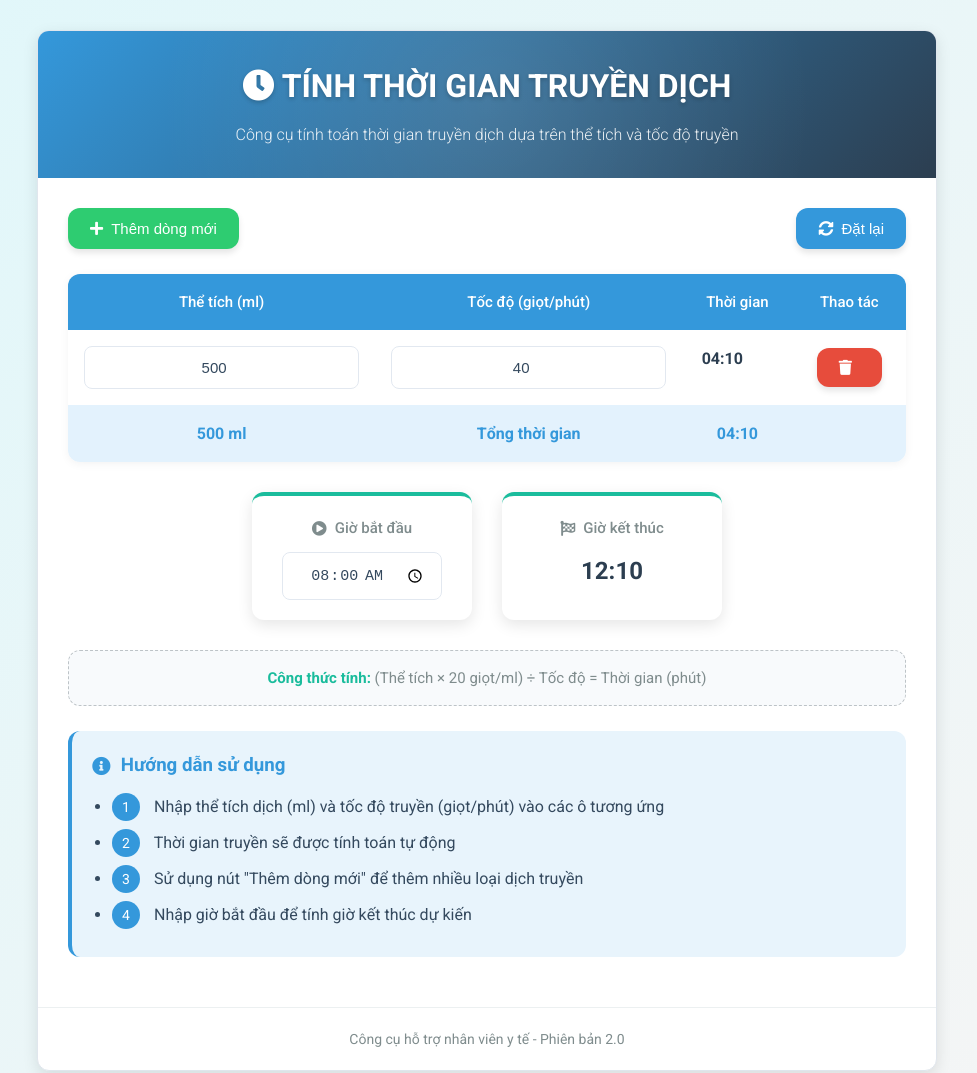
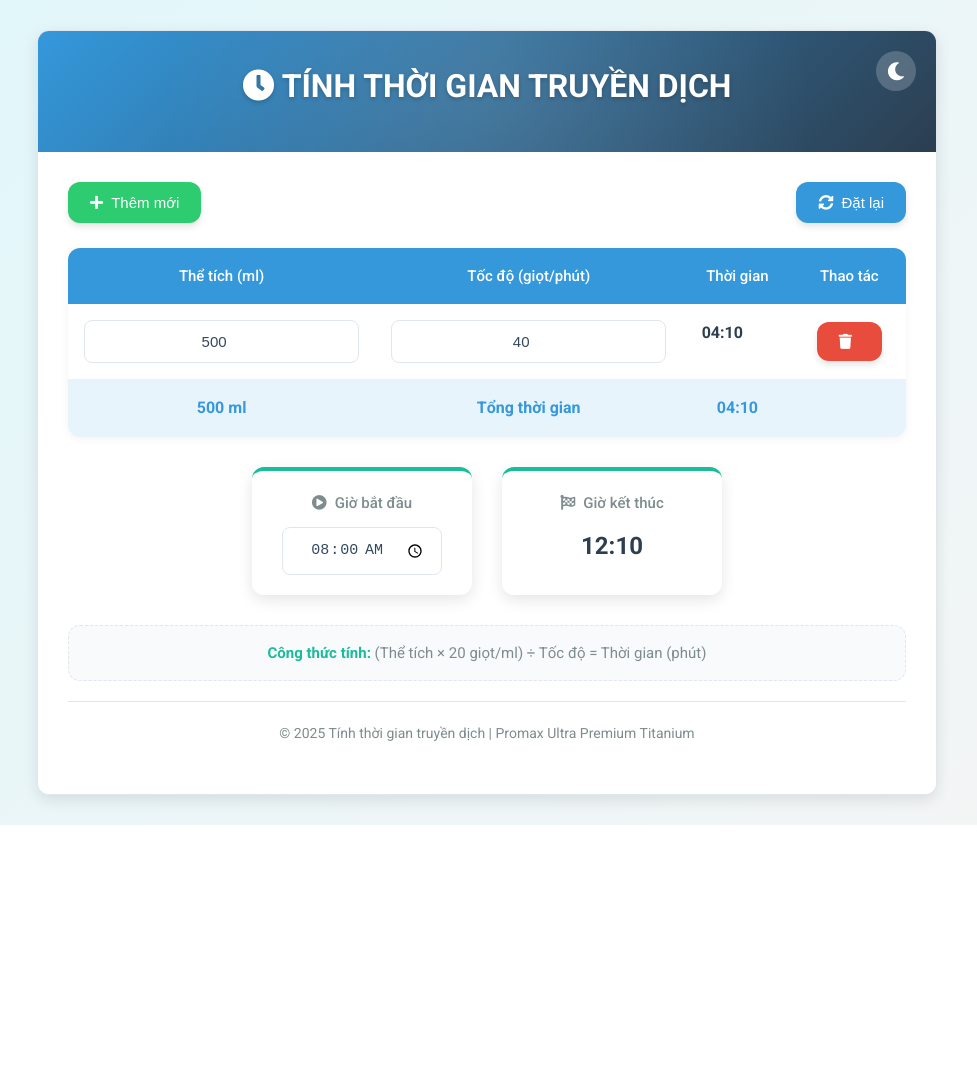
Before and after one commit to qtrungyb/truyendich, a plain HTML site: page index.html in a window 1280 px wide. Shown: the top 1073 px of the page, without its empty margins (153-1130 px from the left). After the commit the page ends 825 px from the top, so only its background shows below. Drawn offline with Linux system fonts and the light colour scheme.

Commit message:
Update index.html

```diff
--- a/index.html
+++ b/index.html
@@ -8,6 +8,7 @@
     <link rel="stylesheet" href="https://cdnjs.cloudflare.com/ajax/libs/font-awesome/5.15.3/css/all.min.css">
     <style>
         :root {
+            /* Light mode variables */
             --primary: #3498db;
             --secondary: #2c3e50;
             --accent: #1abc9c;
@@ -19,6 +20,42 @@
             --border-radius: 12px;
             --box-shadow: 0 5px 15px rgba(0, 0, 0, 0.1);
             --transition: all 0.3s ease;
+
+            /* Background and text */
+            --bg-color: white;
+            --text-color: #34495e;
+            --card-bg: white;
+            --header-bg: linear-gradient(135deg, var(--primary) 0%, var(--secondary) 100%);
+            --table-header-bg: var(--primary);
+            --table-row-bg: #f8fafc;
+            --table-row-hover: #ecf0f1;
+            --input-bg: white;
+            --border-color: #e0e6ed;
+            --info-bg: #e8f4fc;
+        }
+
+        .dark-mode {
+            /* Dark mode variables */
+            --primary: #3498db;
+            --secondary: #2c3e50;
+            --accent: #1abc9c;
+            --danger: #e74c3c;
+            --light: #121212;
+            --dark: #f5f5f5;
+            --success: #27ae60;
+            --warning: #f39c12;
+
+            /* Background and text */
+            --bg-color: #1e1e1e;
+            --text-color: #e0e0e0;
+            --card-bg: #252525;
+            --header-bg: linear-gradient(135deg, #1a5276 0%, #1c2833 100%);
+            --table-header-bg: #2c3e50;
+            --table-row-bg: #2d2d2d;
+            --table-row-hover: #3d3d3d;
+            --input-bg: #333;
+            --border-color: #444;
+            --info-bg: #1c2b3a;
         }
 
         * {
@@ -32,23 +69,28 @@
             background: linear-gradient(135deg, #e0f7fa 0%, #f5f5f5 100%);
             min-height: 100vh;
             padding: 30px 15px;
-            color: var(--dark);
+            color: var(--text-color);
             line-height: 1.6;
+            transition: var(--transition);
+        }
+
+        .dark-mode body {
+            background: linear-gradient(135deg, #0a1929 0%, #121212 100%);
         }
 
         .app-container {
             max-width: 900px;
             margin: 0 auto;
-            background: white;
+            background: var(--bg-color);
             border-radius: var(--border-radius);
             box-shadow: var(--box-shadow);
             overflow: hidden;
-            border: 1px solid #e0e6ed;
+            border: 1px solid var(--border-color);
             transition: var(--transition);
         }
 
         .app-header {
-            background: linear-gradient(135deg, var(--primary) 0%, var(--secondary) 100%);
+            background: var(--header-bg);
             color: white;
             padding: 30px;
             text-align: center;
@@ -88,7 +130,8 @@
 
         .app-body {
             padding: 30px;
-            background-color: #fff;
+            background-color: var(--bg-color);
+            transition: var(--transition);
         }
 
         .controls {
@@ -173,14 +216,15 @@
             border-collapse: separate;
             border-spacing: 0;
             margin-bottom: 30px;
-            background: white;
+            background: var(--card-bg);
             border-radius: var(--border-radius);
             overflow: hidden;
             box-shadow: 0 2px 10px rgba(0, 0, 0, 0.05);
+            transition: var(--transition);
         }
 
         .infusion-table th {
-            background-color: var(--primary);
+            background-color: var(--table-header-bg);
             color: white;
             padding: 16px;
             text-align: center;
@@ -193,12 +237,12 @@
         .infusion-table td {
             padding: 16px;
             text-align: center;
-            border-bottom: 1px solid #edf2f7;
+            border-bottom: 1px solid var(--border-color);
             transition: background 0.2s;
         }
 
         .infusion-table tr:nth-child(even) {
-            background-color: #f8fafc;
+            background-color: var(--table-row-bg);
         }
 
         .infusion-table tr:last-child td {
@@ -206,20 +250,20 @@
         }
 
         .infusion-table tr:hover td {
-            background-color: #ecf0f1;
+            background-color: var(--table-row-hover);
         }
 
         .input-field {
             width: 100%;
             padding: 12px 15px;
-            border: 1px solid #e2e8f0;
+            border: 1px solid var(--border-color);
             border-radius: 8px;
             font-size: 15px;
             transition: var(--transition);
             text-align: center;
-            background-color: white;
+            background-color: var(--input-bg);
             font-weight: 500;
-            color: var(--dark);
+            color: var(--text-color);
         }
 
         .input-field:focus {
@@ -237,7 +281,7 @@
         }
 
         .summary-row {
-            background-color: #e3f2fd !important;
+            background-color: var(--info-bg) !important;
             font-weight: 700;
         }
 
@@ -256,7 +300,7 @@
         }
 
         .time-card {
-            background: white;
+            background: var(--card-bg);
             border-radius: var(--border-radius);
             padding: 20px 30px;
             box-shadow: var(--box-shadow);
@@ -301,6 +345,10 @@
             gap: 8px;
         }
 
+        .dark-mode .time-label {
+            color: #b0b0b0;
+        }
+
         .time-value {
             font-size: 24px;
             font-weight: 700;
@@ -313,10 +361,14 @@
             font-size: 15px;
             color: #7f8c8d;
             padding: 15px;
-            background: #f8fafc;
+            background: var(--table-row-bg);
             border-radius: var(--border-radius);
-            border: 1px dashed #bdc3c7;
+            border: 1px dashed var(--border-color);
             position: relative;
+        }
+
+        .dark-mode .formula-note {
+            color: #b0b0b0;
         }
 
         .formula-note strong {
@@ -345,7 +397,7 @@
         }
 
         .info-section {
-            background: #e8f4fc;
+            background: var(--info-bg);
             border-radius: var(--border-radius);
             padding: 20px;
             margin-top: 25px;
@@ -366,7 +418,7 @@
 
         .info-section li {
             margin-bottom: 8px;
-            color: var(--dark);
+            color: var(--text-color);
         }
 
         .counter {
@@ -387,8 +439,40 @@
             padding: 20px;
             color: #7f8c8d;
             font-size: 14px;
-            border-top: 1px solid #ecf0f1;
+            border-top: 1px solid var(--border-color);
             margin-top: 20px;
+        }
+
+        .dark-mode .footer {
+            color: #b0b0b0;
+        }
+
+        /* Theme Toggle Button */
+        .theme-toggle {
+            position: absolute;
+            top: 20px;
+            right: 20px;
+            background: rgba(255, 255, 255, 0.2);
+            border: none;
+            width: 40px;
+            height: 40px;
+            border-radius: 50%;
+            display: flex;
+            align-items: center;
+            justify-content: center;
+            cursor: pointer;
+            transition: var(--transition);
+            z-index: 10;
+        }
+
+        .theme-toggle:hover {
+            background: rgba(255, 255, 255, 0.3);
+            transform: rotate(20deg);
+        }
+
+        .theme-toggle i {
+            color: white;
+            font-size: 18px;
         }
 
         @media (max-width: 768px) {
@@ -420,6 +504,11 @@
 
             .controls {
                 flex-direction: column;
+            }
+
+            .theme-toggle {
+                top: 10px;
+                right: 10px;
             }
         }
 
@@ -464,19 +553,33 @@
         .time-card.pulse {
             animation: pulse 1s ease;
         }
+
+        /* Appear animation for app container */
+        .app-container {
+            transform: translateY(20px);
+            opacity: 0;
+            transition: all 0.5s ease;
+        }
+
+        .app-container.loaded {
+            transform: translateY(0);
+            opacity: 1;
+        }
     </style>
 </head>
 <body>
     <div class="app-container">
         <div class="app-header">
+            <button class="theme-toggle" id="themeToggle">
+                <i class="fas fa-moon"></i>
+            </button>
             <h1><i class="fas fa-clock"></i> TÍNH THỜI GIAN TRUYỀN DỊCH</h1>
-            <p>Công cụ tính toán thời gian truyền dịch dựa trên thể tích và tốc độ truyền</p>
         </div>
 
         <div class="app-body">
             <div class="controls">
                 <button class="btn btn-primary" id="addRow">
-                    <i class="fas fa-plus"></i> Thêm dòng mới
+                    <i class="fas fa-plus"></i> Thêm mới
                 </button>
                 <button class="btn btn-secondary" id="resetBtn">
                     <i class="fas fa-sync-alt"></i> Đặt lại
@@ -524,20 +627,8 @@
             <div class="formula-note">
                 <strong>Công thức tính:</strong> (Thể tích × 20 giọt/ml) ÷ Tốc độ = Thời gian (phút)
             </div>
-
-            <div class="info-section">
-                <h3><i class="fas fa-info-circle"></i> Hướng dẫn sử dụng</h3>
-                <ul>
-                    <li><span class="counter">1</span> Nhập thể tích dịch (ml) và tốc độ truyền (giọt/phút) vào các ô tương ứng</li>
-                    <li><span class="counter">2</span> Thời gian truyền sẽ được tính toán tự động</li>
-                    <li><span class="counter">3</span> Sử dụng nút "Thêm dòng mới" để thêm nhiều loại dịch truyền</li>
-                    <li><span class="counter">4</span> Nhập giờ bắt đầu để tính giờ kết thúc dự kiến</li>
-                </ul>
-            </div>
-        </div>
-
         <div class="footer">
-            <p>Công cụ hỗ trợ nhân viên y tế - Phiên bản 2.0</p>
+            © 2025 Tính thời gian truyền dịch | Promax Ultra Premium Titanium
         </div>
     </div>
 
@@ -551,9 +642,35 @@
             const globalStartTime = document.getElementById('globalStartTime');
             const globalEndTime = document.getElementById('globalEndTime');
             const notification = document.getElementById('notification');
+            const themeToggle = document.getElementById('themeToggle');
             const DROPS_PER_ML = 20;
 
-            // Hiển thị thông báo
+            // Initialize app container animation
+            setTimeout(() => {
+                document.querySelector('.app-container').classList.add('loaded');
+            }, 100);
+
+            // Theme toggle functionality
+            function initTheme() {
+                const darkMode = localStorage.getItem('darkMode') === 'true';
+                document.body.classList.toggle('dark-mode', darkMode);
+                updateThemeIcon(darkMode);
+            }
+
+            function updateThemeIcon(isDark) {
+                const icon = themeToggle.querySelector('i');
+                icon.className = isDark ? 'fas fa-sun' : 'fas fa-moon';
+            }
+
+            themeToggle.addEventListener('click', function() {
+                const isDark = !document.body.classList.contains('dark-mode');
+                document.body.classList.toggle('dark-mode', isDark);
+                localStorage.setItem('darkMode', isDark);
+                updateThemeIcon(isDark);
+                showNotification(isDark ? 'Chế độ tối đã bật' : 'Chế độ sáng đã bật');
+            });
+
+            // Notification function
             function showNotification(message, isSuccess = true) {
                 notification.textContent = message;
                 notification.style.background = isSuccess ? 'var(--success)' : 'var(--danger)';
@@ -564,7 +681,7 @@
                 }, 3000);
             }
 
-            // Thêm hàng mới
+            // Add row functionality
             addRowBtn.addEventListener('click', function() {
                 const newRow = document.createElement('tr');
                 newRow.innerHTML = `
@@ -585,7 +702,6 @@
                     }
                 });
 
-                // Thêm sự kiện cho input mới
                 const inputs = newRow.querySelectorAll('.volume, .rate');
                 inputs.forEach(input => {
                     input.addEventListener('input', calculateAll);
@@ -594,7 +710,7 @@
                 showNotification('Đã thêm dòng mới');
             });
 
-            // Nút đặt lại
+            // Reset button functionality
             resetBtn.addEventListener('click', function() {
                 const rows = table.querySelectorAll('tbody tr');
                 if (rows.length > 1) {
@@ -613,7 +729,7 @@
                 showNotification('Đã đặt lại dữ liệu');
             });
 
-            // Xóa hàng
+            // Delete row functionality
             document.querySelector('.deleteRow').addEventListener('click', function() {
                 const row = this.closest('tr');
                 if (table.querySelectorAll('tbody tr').length > 1) {
@@ -625,7 +741,7 @@
                 }
             });
 
-            // Tính toán tất cả
+            // Calculation function
             function calculateAll() {
                 const rows = table.querySelectorAll('tbody tr');
                 let totalVolume = 0;
@@ -639,15 +755,12 @@
                     const volume = parseFloat(volumeInput.value) || 0;
                     const rate = parseFloat(rateInput.value) || 1;
 
-                    // Kiểm tra trường nhập liệu
                     if (volumeInput.value === '' || rateInput.value === '') {
                         hasEmptyFields = true;
                     }
 
-                    // Tính thời gian truyền
                     const durationMinutes = (volume * DROPS_PER_ML) / rate;
 
-                    // Định dạng thời gian
                     const hours = Math.floor(durationMinutes / 60);
                     const minutes = Math.floor(durationMinutes % 60);
                     const durationStr = `${String(hours).padStart(2, '0')}:${String(minutes).padStart(2, '0')}`;
@@ -658,7 +771,6 @@
                     totalMinutes += durationMinutes;
                 });
 
-                // Cập nhật tổng
                 document.getElementById('totalVolume').textContent = totalVolume + ' ml';
 
                 const totalHours = Math.floor(totalMinutes / 60);
@@ -666,20 +778,17 @@
                 const totalDurationStr = `${String(totalHours).padStart(2, '0')}:${String(remainingMinutes).padStart(2, '0')}`;
                 document.getElementById('totalDuration').textContent = totalDurationStr;
 
-                // Tính giờ kết thúc
                 const startTime = globalStartTime.value;
                 if (startTime) {
                     const [startHours, startMinutes] = startTime.split(':').map(Number);
                     let endHours = startHours + totalHours;
                     let endMinutes = startMinutes + remainingMinutes;
 
-                    // Xử lý tràn phút
                     if (endMinutes >= 60) {
                         endHours += Math.floor(endMinutes / 60);
                         endMinutes = endMinutes % 60;
                     }
 
-                    // Xử lý tràn giờ
                     if (endHours >= 24) {
                         endHours = endHours % 24;
                     }
@@ -687,7 +796,6 @@
                     const endTimeStr = `${String(endHours).padStart(2, '0')}:${String(endMinutes).padStart(2, '0')}`;
                     globalEndTime.textContent = endTimeStr;
 
-                    // Thêm hiệu ứng cho thẻ thời gian
                     const timeCards = document.querySelectorAll('.time-card');
                     timeCards[1].classList.add('pulse');
                     setTimeout(() => {
@@ -695,21 +803,18 @@
                     }, 1000);
                 }
 
-                // Hiển thị cảnh báo nếu có trường trống
                 if (hasEmptyFields) {
                     showNotification('Vui lòng nhập đầy đủ thông tin', false);
                 }
             }
 
-            // Thêm sự kiện cho các input
+            // Event listeners
             document.querySelectorAll('.volume, .rate').forEach(input => {
                 input.addEventListener('input', calculateAll);
             });
 
-            // Thêm sự kiện cho thời gian bắt đầu
             globalStartTime.addEventListener('input', calculateAll);
 
-            // Thêm sự kiện cho các nút xóa
             document.querySelectorAll('.deleteRow').forEach(btn => {
                 btn.addEventListener('click', function() {
                     const row = this.closest('tr');
@@ -723,14 +828,9 @@
                 });
             });
 
-            // Tính toán ban đầu
+            // Initialize
+            initTheme();
             calculateAll();
-
-            // Hiệu ứng khi load trang
-            setTimeout(() => {
-                document.querySelector('.app-container').style.transform = 'translateY(0)';
-                document.querySelector('.app-container').style.opacity = '1';
-            }, 100);
         });
     </script>
 </body>
```
